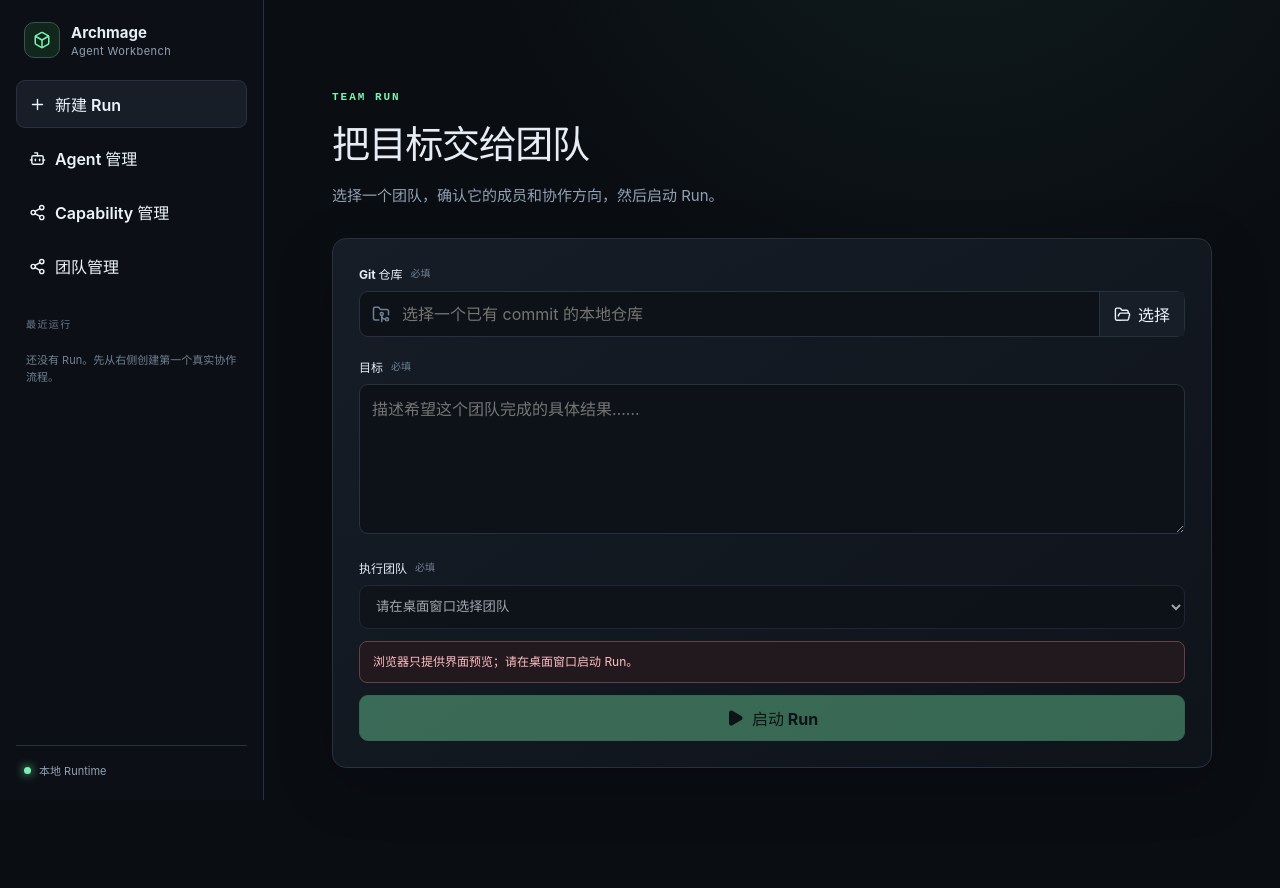
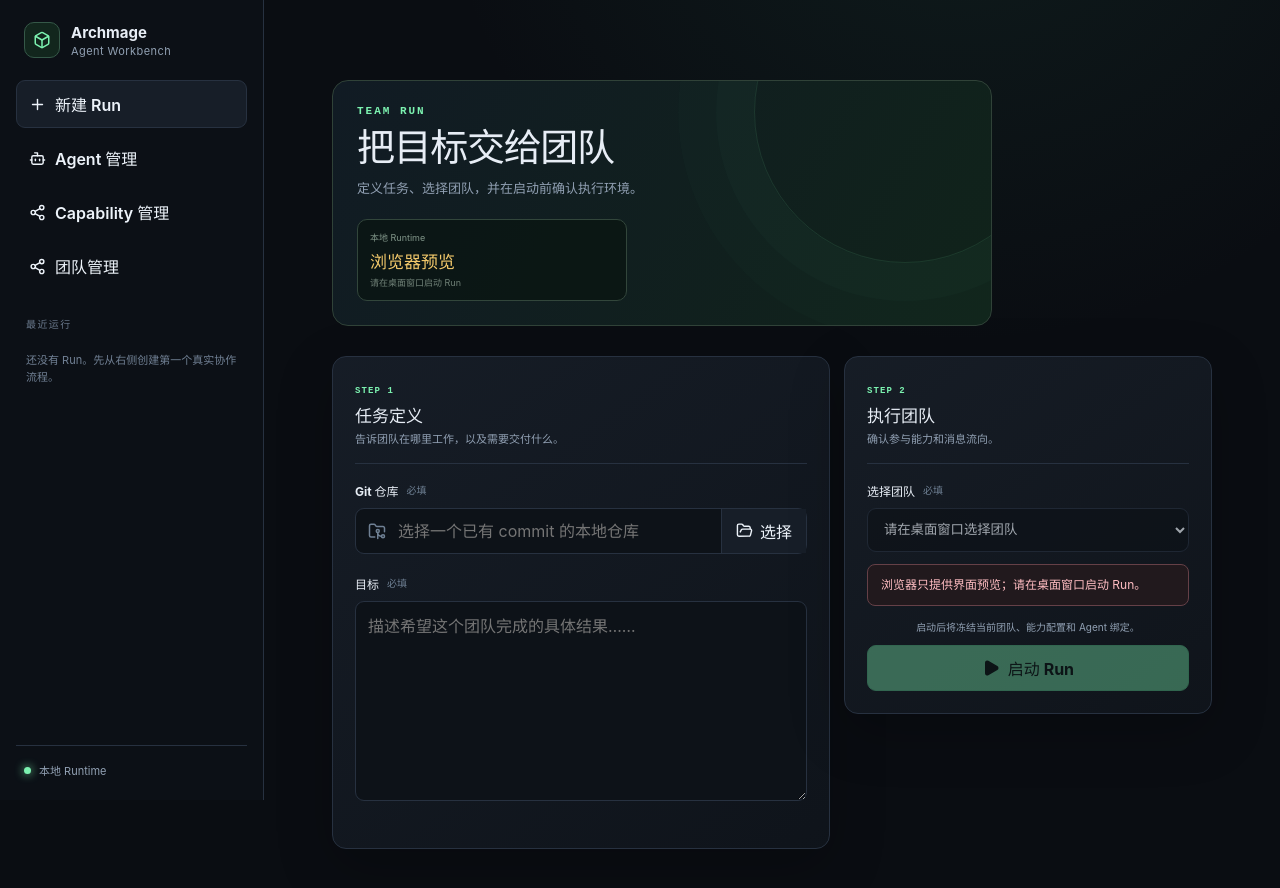
Before and after one commit to WeifeiMeng/archmage, a React (Vite) app in the folder apps/archmage-desktop/: page / in a window 1280 px wide. Shown: the top 888 px of the page. Before the commit the page ends 850 px from the top, so only its background shows below. Built offline with nearby package versions, Linux system fonts and the light colour scheme.

Commit message:
Polish new Run layout

```diff
--- a/apps/archmage-desktop/src/App.tsx
+++ b/apps/archmage-desktop/src/App.tsx
@@ -26,9 +26,12 @@ import { AgentManagement } from "./AgentManagement";
 import { CapabilityManagement } from "./CapabilityManagement";
 import { TeamManagement } from "./TeamManagement";
 import { RunTeamPreview } from "./RunTeamPreview";
+import { ManagementHero, PageMetric } from "./ManagementHero";
+import { environmentSummary } from "./managementLayout";
 import { consultationEdgeState, shouldConfirmTeamExit } from "./teamGraph";
 import "./agents.css";
 import "./capabilities.css";
+import "./newRun.css";
 import {
   initialTimelineState,
   capabilityDisplayName,
@@ -231,6 +234,7 @@ export default function App() {
   const selectedTeam = selectedTeamForRun(teams, teamId, teamLoadState);
   const bindingIssues = agents && selectedTeam ? runBindingIssues(agents, selectedTeam.graph.nodes.map((node) => node.capability)) : [];
   const canStart = environment === "ready" && agents !== null && bindingIssues.length === 0 && !!selectedTeam && request.repository.length > 0 && request.goal.length > 0 && !busy;
+  const runtimeStatus = environmentSummary(environment);
 
   async function chooseRepository() {
     const chosen = await open({ directory: true, multiple: false, title: "选择 Git 仓库" });
@@ -278,21 +282,30 @@ export default function App() {
         {error && <div className="error-banner" role="alert">{error}<button onClick={() => setError(null)}>关闭</button></div>}
         {view === "agents" ? <AgentManagement onError={setError} onOpenCapabilities={() => setView("capabilities")} /> : view === "capabilities" ? <CapabilityManagement onError={setError} onDirtyChange={setCapabilityDirty} /> : view === "teams" ? <TeamManagement onError={setError} onDirtyChange={setTeamDirty} /> : !selectedId ? (
           <section className="new-run-view">
-            <header><p className="eyebrow">TEAM RUN</p><h1>把目标交给团队</h1><p>选择一个团队，确认它的成员和协作方向，然后启动 Run。</p></header>
-            <div className="form-card">
+            <ManagementHero eyebrow="TEAM RUN" title="把目标交给团队" description="定义任务、选择团队，并在启动前确认执行环境。" summary={<PageMetric {...runtimeStatus} />} />
+            <div className="new-run-grid">
+              <section className="form-card new-run-task-panel">
+                <div className="new-run-panel-heading"><div><span>STEP 1</span><h2>任务定义</h2><p>告诉团队在哪里工作，以及需要交付什么。</p></div></div>
                 <label htmlFor="repository">Git 仓库<span>必填</span></label>
                 <div className="path-field"><FolderGit2 size={18} /><input id="repository" value={repository} onChange={(event) => setRepository(event.target.value)} placeholder="选择一个已有 commit 的本地仓库" /><button onClick={chooseRepository}><FolderOpen size={17} />选择</button></div>
                 <label htmlFor="goal">目标<span>必填</span></label>
-              <textarea id="goal" value={goal} onChange={(event) => setGoal(event.target.value)} placeholder="描述希望这个团队完成的具体结果……" rows={5} />
-              <label htmlFor="run-team">执行团队<span>必填</span></label>
+                <textarea id="goal" value={goal} onChange={(event) => setGoal(event.target.value)} placeholder="描述希望这个团队完成的具体结果……" rows={7} />
+              </section>
+              <section className="form-card new-run-team-panel">
+                <div className="new-run-panel-heading"><div><span>STEP 2</span><h2>执行团队</h2><p>确认参与能力和消息流向。</p></div></div>
+                <label htmlFor="run-team">选择团队<span>必填</span></label>
                 <select id="run-team" className="run-team-select" value={selectedTeam?.id ?? ""} disabled={teamLoadState !== "ready"} onChange={(event) => setTeamId(event.target.value)}><option value="" disabled>{environment === "preview" ? "请在桌面窗口选择团队" : teamLoadState === "loading" ? "正在读取团队…" : teamLoadState === "failed" ? "团队读取失败" : "请选择团队"}</option>{teamLoadState === "ready" && teams.map((team) => <option key={team.id} value={team.id}>{team.name}</option>)}</select>
                 {selectedTeam && <RunTeamPreview team={selectedTeam} />}
+                <div className="new-run-issues">
                   {teamLoadState === "ready" && teams.length === 0 && <div className="run-form-issue" role="status"><span>还没有可执行的团队。</span><button type="button" onClick={() => setView("teams")}>前往团队管理</button></div>}
                   {teamLoadState === "failed" && <div className="run-form-issue" role="status"><span>团队列表读取失败，暂时无法启动 Run。</span><button type="button" onClick={() => void loadTeams()}>重新读取</button></div>}
                   {bindingIssues.length > 0 && <div className="run-form-issue" role="status"><span>所选团队有能力尚不可用：{bindingIssues.join("；")}</span><button type="button" onClick={() => setView("capabilities")}>配置 Capability</button></div>}
                   {environment === "failed" && <div className="run-form-issue" role="status"><span>本地 Runtime 检查未通过，请处理顶部错误后重试。</span><button type="button" onClick={checkEnvironment}>重新检查</button></div>}
                   {environment === "preview" && <div className="run-form-issue" role="status"><span>浏览器只提供界面预览；请在桌面窗口启动 Run。</span></div>}
+                </div>
+                <p className="new-run-freeze-note">启动后将冻结当前团队、能力配置和 Agent 绑定。</p>
                 <button className="primary" disabled={!canStart} onClick={startRun}>{busy ? <LoaderCircle className="spin" size={18} /> : <Play size={18} fill="currentColor" />}{busy ? "正在准备…" : environment === "checking" ? "正在检查环境…" : "启动 Run"}</button>
+              </section>
             </div>
           </section>
         ) : snapshot ? (
--- /dev/null
+++ b/apps/archmage-desktop/src/newRun.css
@@ -0,0 +1,25 @@
+.new-run-view { max-width: 1180px; margin: 0 auto; padding: 32px 0 56px; }
+.new-run-view .management-hero-summary { grid-template-columns: minmax(190px, 270px); }
+.new-run-grid { display: grid; grid-template-columns: minmax(0, 1.15fr) minmax(340px, .85fr); gap: 14px; margin-top: 14px; align-items: start; }
+.new-run-grid .form-card { min-width: 0; padding: 22px; }
+.new-run-panel-heading { display: flex; justify-content: space-between; align-items: flex-start; min-height: 58px; margin: -2px 0 18px; padding-bottom: 15px; border-bottom: 1px solid var(--border); }
+.new-run-panel-heading span { color: var(--accent); font: 600 9px ui-monospace, SFMono-Regular, monospace; letter-spacing: .12em; }
+.new-run-panel-heading h2 { margin: 5px 0 4px; font-size: 17px; }
+.new-run-panel-heading p { margin: 0; color: var(--muted); font-size: 11px; line-height: 1.5; }
+.new-run-task-panel textarea { min-height: 178px; margin-bottom: 0; }
+.new-run-team-panel .run-team-select { margin-bottom: 0; }
+.new-run-team-panel .run-team-preview { margin: 12px 0 0; }
+.new-run-issues { display: grid; gap: 8px; margin-top: 12px; }
+.new-run-issues .run-form-issue { margin: 0; }
+.new-run-freeze-note { margin: 14px 2px 10px; color: var(--muted); font-size: 10px; line-height: 1.5; text-align: center; }
+
+@media (max-width: 1080px) {
+  .new-run-grid { grid-template-columns: 1fr; }
+  .new-run-task-panel textarea { min-height: 132px; }
+}
+
+@media (max-width: 780px) {
+  .new-run-view { padding-top: 22px; }
+  .new-run-view .management-hero-summary { grid-template-columns: 1fr; }
+  .new-run-grid .form-card { padding: 18px; }
+}
```
Lines whose indentation alone changed are shown as unchanged.
